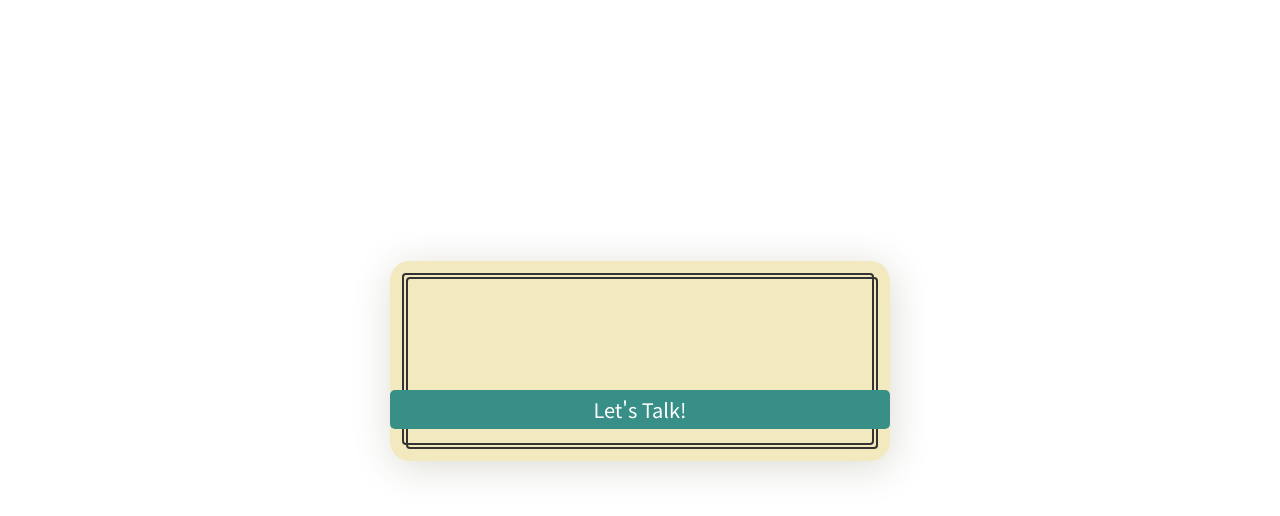
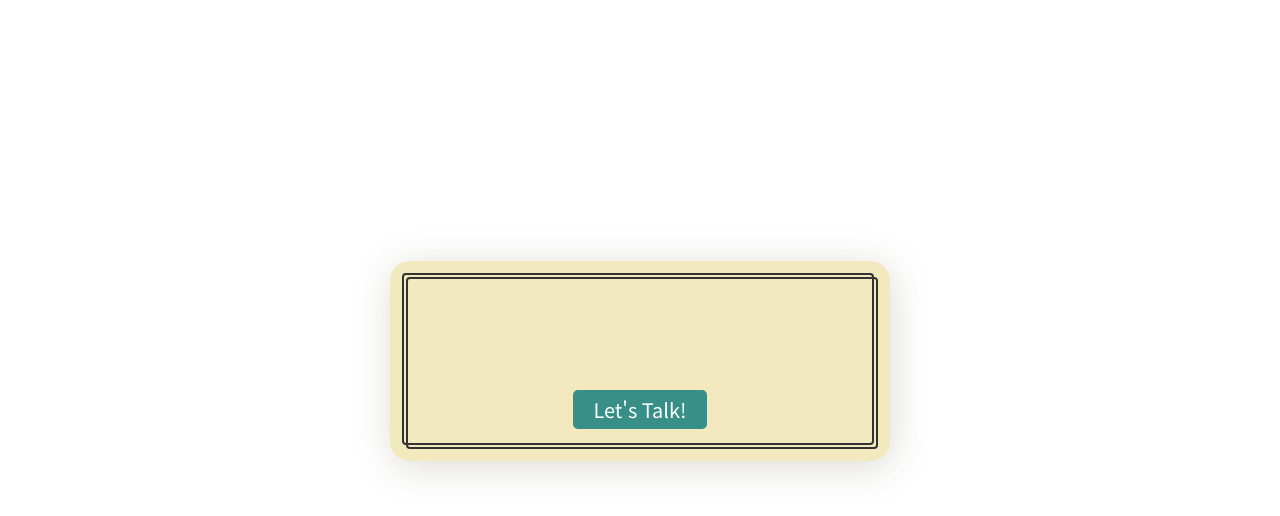
Before and after one commit to dg4-design/apps, a plain HTML site: page topic/index.html in a window 1280 px wide. Shown: the part 74-590 px from the top of the page. Drawn offline with Linux system fonts and the light colour scheme.

Commit message:
fix button

```diff
--- a/style/modules/gum/_app.sass
+++ b/style/modules/gum/_app.sass
@@ -47,6 +47,9 @@
         display: block
         position: absolute
 
+        width: fit-content
+        height: fit-content
+
         left: 0
         right: 0
         bottom: 32px
```
Also changed, not shown: style/style.css.
